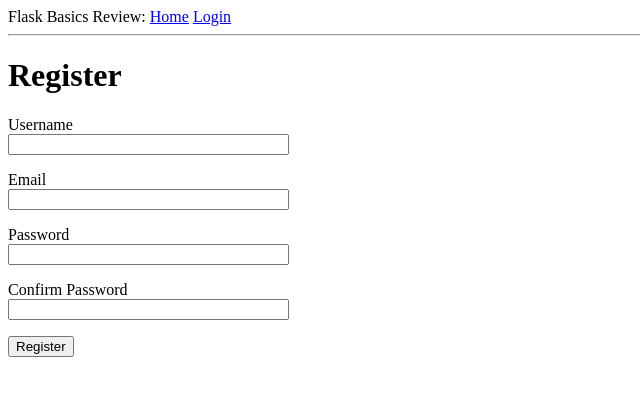
After one commit to GitauHarrison/beautiful-flask-tables, a Flask app: page /register in a window 1280 px wide. The commit adds this page. Shown: the top 396 px of the page, without its empty margins (0-640 px from the left). Run offline with Flask 2, Linux system fonts and the light colour scheme.

Commit message:
Allow a new user to register

```diff
--- a/app/forms.py
+++ b/app/forms.py
@@ -1,6 +1,7 @@
 from flask_wtf import FlaskForm
 from wtforms import StringField, PasswordField, SubmitField, BooleanField
-from wtforms.validators import DataRequired
+from wtforms.validators import DataRequired, EqualTo, Email, Length, ValidationError
+from app.models import User
 
 
 class LoginForm(FlaskForm):
@@ -8,3 +9,22 @@ class LoginForm(FlaskForm):
     password = PasswordField('Password', validators=[DataRequired()])
     remember_me = BooleanField('Remember Me')
     submit = SubmitField('Sign In')
+
+
+class RegistrationForm(FlaskForm):
+    username = StringField('Username', validators=[DataRequired()])
+    email = StringField('Email', validators=[DataRequired(), Email()])
+    password = PasswordField('Password', validators=[DataRequired()])
+    confirm_password = PasswordField(
+        'Confirm Password', validators=[DataRequired(), EqualTo('password')])
+    submit = SubmitField('Register')
+
+    def validate_username(self, username):
+        user = User.query.filter_by(username=username.data).first()
+        if user is not None:
+            raise ValidationError('Username already exists')
+
+    def validate_email(self, email):
+        user = User.query.filter_by(email=email.data).first()
+        if user is not None:
+            raise ValidationError('Email already exists')
--- a/app/routes.py
+++ b/app/routes.py
@@ -1,7 +1,7 @@
 from flask import render_template, flash, redirect, url_for, request
 from werkzeug.urls import url_parse
-from app import app
-from app.forms import LoginForm
+from app import app, db
+from app.forms import LoginForm, RegistrationForm
 from flask_login import current_user, login_user, logout_user, login_required
 from app.models import User
 
@@ -33,7 +33,7 @@ def login():
         if user is None or not user.check_password(form.password.data):
             flash('Invalid username or password')
             return redirect(url_for('login'))
-        login_user(user, remember_me=form.remember_me.data)
+        login_user(user, remember=form.remember_me.data)
         next_page = request.args.get('next')
         if not next_page or url_parse(next_page).netloc != '':
             next_page = url_for('index')
@@ -45,3 +45,18 @@ def login():
 def logout():
     logout_user()
     return redirect(url_for('index'))
+
+
+@app.route('/register', methods=['GET', 'POST'])
+def register():
+    if current_user.is_authenticated:
+        return redirect(url_for('index'))
+    form = RegistrationForm()
+    if form.validate_on_submit():
+        user = User(username=form.username.data, email=form.email.data)
+        user.set_password(form.password.data)
+        db.session.add(user)
+        db.session.commit()
+        flash('Congratulations, you are now a registered user!')
+        return redirect(url_for('login'))
+    return render_template('register.html', title='Register', form=form)
--- a/app/templates/base.html
+++ b/app/templates/base.html
@@ -14,7 +14,7 @@
             {% if current_user.is_anonymous %}
                 <a href="{{ url_for('login') }}">Login</a>
             {% else %}
-                <a href="{{ url_for('logut') }}">Login</a>
+                <a href="{{ url_for('logout') }}">Logout</a>
             {% endif %}
         </div>
         <hr>
--- a/app/templates/login.html
+++ b/app/templates/login.html
@@ -20,5 +20,6 @@
         </p>
         <p> {{ form.remember_me() }} {{ form.remember_me.label }}</p>
         <p> {{ form.submit() }} </p>
+        <p>New user? <a href="{{ url_for('register') }}">Click here to register</a></p>
     </form>
 {% endblock %}
--- /dev/null
+++ b/app/templates/register.html
@@ -0,0 +1,37 @@
+{% extends 'base.html' %}
+
+{% block content %}
+    <h1>Register</h1>
+    <form action='' method="post">
+        {{ form.hidden_tag() }}
+        <p>
+            {{ form.username.label }}<br>
+            {{ form.username(size=32) }}<br>
+            {% for errors in form.username.errors %}
+                <span style="color: red;"> {{ error }} </span>
+            {% endfor %}
+        </p>
+        <p>
+            {{ form.email.label }}<br>
+            {{ form.email(size=32) }}<br>
+            {% for errors in form.email.errors %}
+                <span style="color: red;"> {{ error }} </span>
+            {% endfor %}
+        </p>
+        <p>
+            {{ form.password.label }}<br>
+            {{ form.password(size=32) }}<br>
+            {% for errors in form.password.errors %}
+                <span style="color: red;"> {{ error }} </span>
+            {% endfor %}
+        </p>
+        <p>
+            {{ form.confirm_password.label }}<br>
+            {{ form.confirm_password(size=32) }}<br>
+            {% for errors in form.confirm_password.errors %}
+                <span style="color: red;"> {{ error }} </span>
+            {% endfor %}
+        </p>
+        <p> {{ form.submit() }} </p>
+    </form>
+{% endblock %}
--- a/requirements.txt
+++ b/requirements.txt
@@ -1,11 +1,14 @@
 alembic==1.7.5
 click==8.0.3
+dnspython==2.1.0
+email-validator==1.1.3
 Flask==2.0.2
 Flask-Login==0.5.0
 Flask-Migrate==3.1.0
 Flask-SQLAlchemy==2.5.1
 Flask-WTF==1.0.0
 greenlet==1.1.2
+idna==3.3
 importlib-metadata==4.8.2
 importlib-resources==5.4.0
 itsdangerous==2.0.1
```
Also changed, not shown: app.db.
